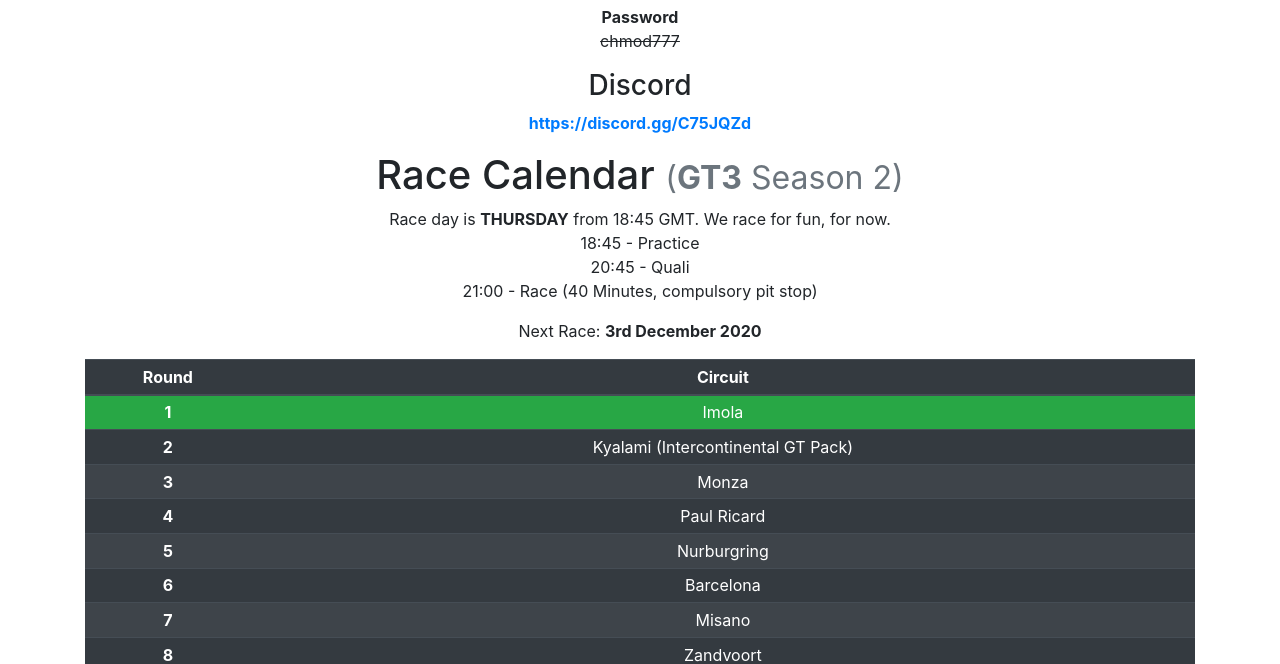
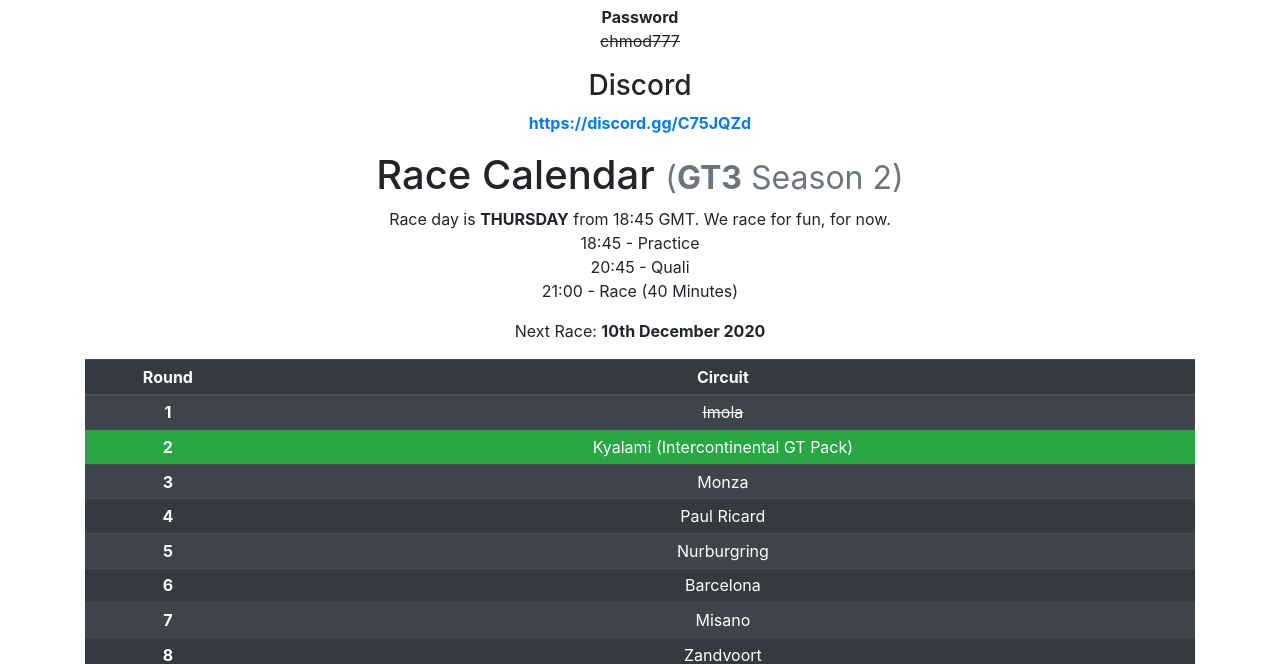
Before and after one commit to sudoracing/sudoracing, a plain HTML site: page index.html in a window 1280 px wide. Shown: the part 570-1234 px from the top of the page. Drawn offline with nearby package versions, Linux system fonts and the light colour scheme.

Commit message:
Season 2 Round 2

```diff
--- a/index.html
+++ b/index.html
@@ -51,9 +51,9 @@
                 Race day is <b>THURSDAY</b> from 18:45 GMT. We race for fun, for now.<br/>
                 18:45 - Practice<br/>
                 20:45 - Quali<br/>
-                21:00 - Race (40 Minutes, compulsory pit stop)
+                21:00 - Race (40 Minutes)
             </p>
-            <p>Next Race: <b>3rd December 2020</b></p>
+            <p>Next Race: <b>10th December 2020</b></p>
             <table class="table table-striped table-sm table-dark mb-5">
                 <thead>
                     <tr>
@@ -62,11 +62,11 @@
                     </tr>
                 </thead>
                 <tbody>
+                    <tr>
+                        <th>1</th>
+                        <td><s>Imola</s></td>
+                    </tr>
                     <tr class="bg-success">
-                        <th>1</th>
-                        <td>Imola</td>
-                    </tr>
-                    <tr>
                         <th>2</th>
                         <td>Kyalami (Intercontinental GT Pack)</td>
                     </tr>
```
